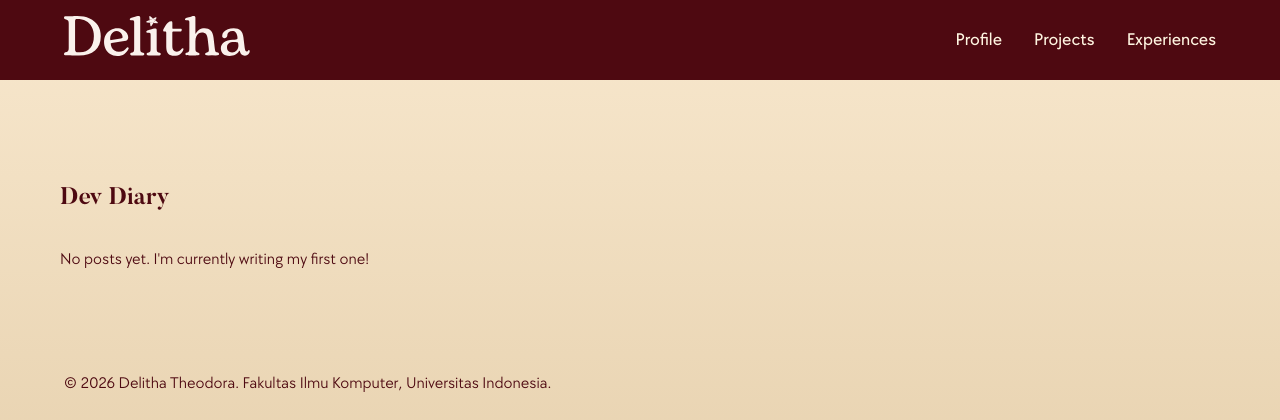
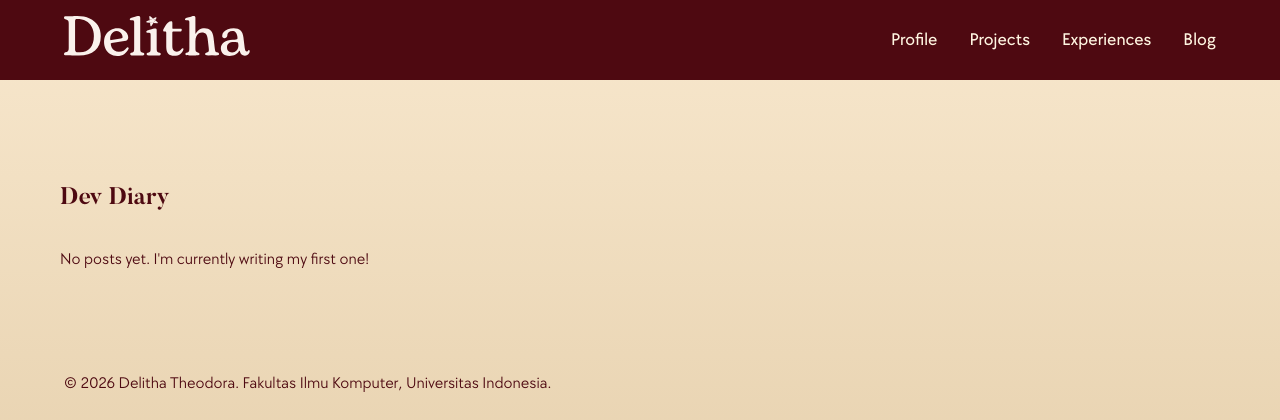
Before and after one commit to theodoradelitha/myportofolio, a Django app: page /blog/ in a window 1280 px wide. Shown: the top 420 px of the page. Run offline with Django 5.2, Linux system fonts and the light colour scheme; data that the repository does not hold is empty.

Commit message:
feat: added blog label to navbar

```diff
--- a/templates/base.html
+++ b/templates/base.html
@@ -26,6 +26,7 @@
                     <a href="{% url 'main:show_main' %}">Profile</a>
                     <a href="{% url 'main:show_projects' %}">Projects</a>
                     <a href="{% url 'main:show_experience' %}">Experiences</a>
+                    <a href="{% url 'main:show_blog' %}">Blog</a>
                 </nav>
             </nav>
         </div>
```
